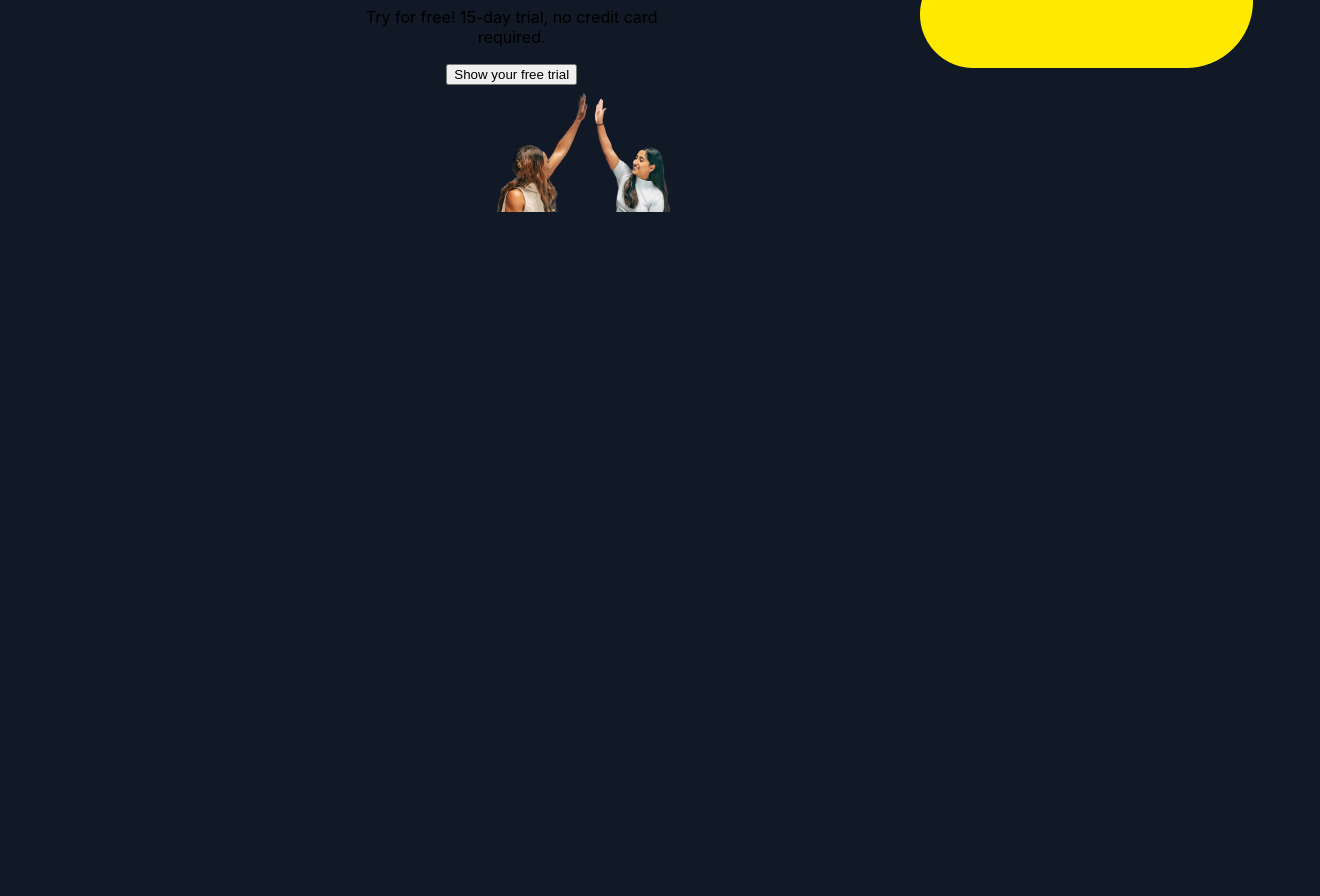
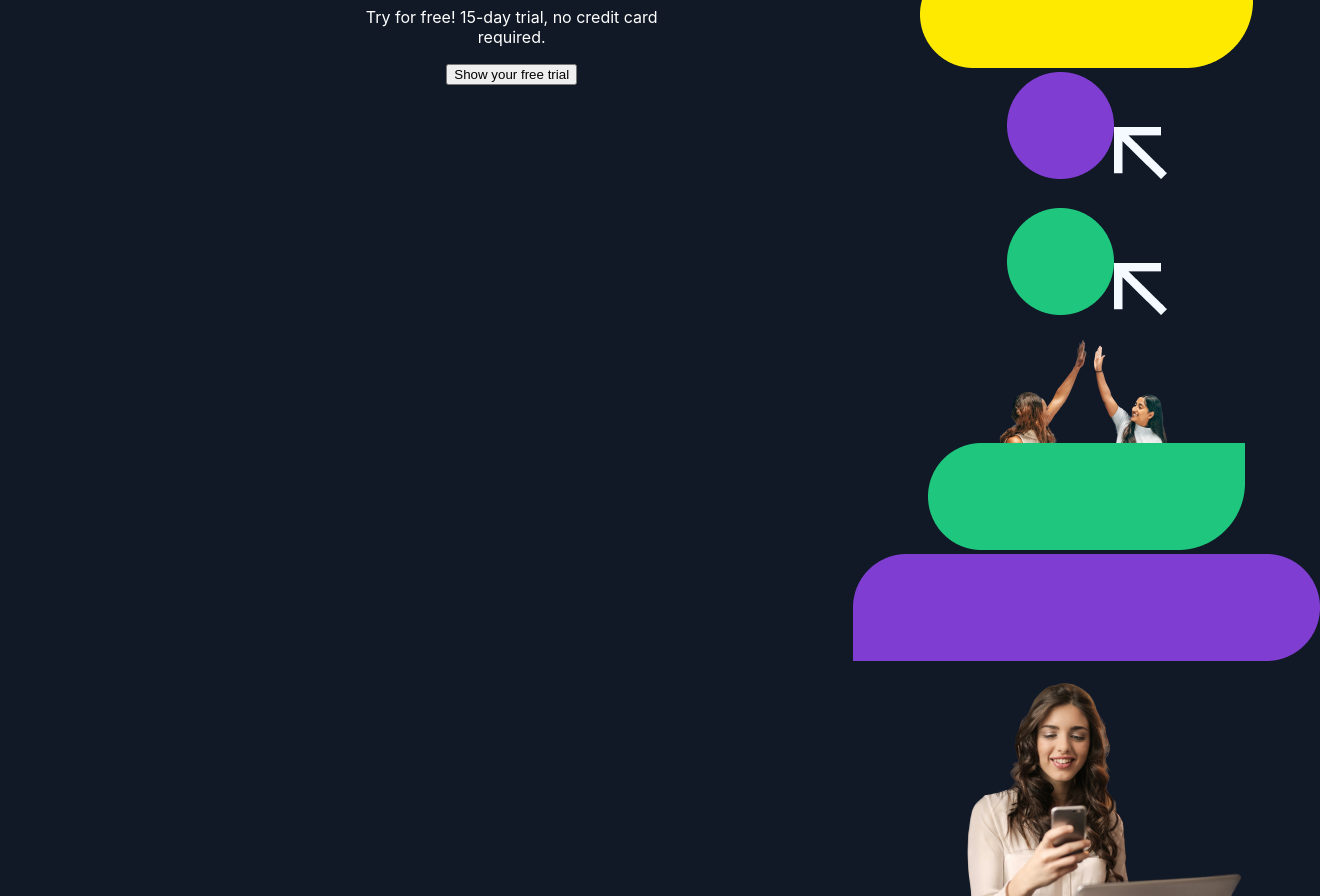
Before and after one commit to Peacesandy/omin-gpt, a React (Create React App) app: page / in a window 1280 px wide. Shown: the part 340-1236 px from the top of the page, 1320 px wide, since content can reach past the window. Before the commit the page ends 800 px from the top, so only its background shows below. Built offline with nearby package versions, Linux system fonts and the light colour scheme.

Commit message:
added all images for home

```diff
--- a/src/Components/Home.jsx
+++ b/src/Components/Home.jsx
@@ -4,6 +4,15 @@ import People from '../Assets/pexels-fauxels-3182812 Background Removed 1 (1).pn
 import Yellowlong from '../Assets/Rectangle 13060.png'
 import Whiterectangle from '../Assets/Rectangle 13061 (2).png'
 import Claphands from '../Assets/pexels-kindel-media-7688458 Background Removed 1.png'
+import Purplevector from '../Assets/Ellipse 94.png'
+import Purplearrow from '../Assets/Vector (4).png'
+import Greenvector from '../Assets/Ellipse 95.png'
+import Greenarrow from '../Assets/Vector (5).png'
+import Greenrectangle from '../Assets/Rectangle 13058 (1).png'
+import Purplerectangle from '../Assets/Rectangle 13057.png'
+import Techwoman from '../Assets/pexels-andrea-piacquadio-920382 Background Removed 1.png'
+import Yellowvector from '../Assets/Rectangle 13060.png'
+
 
 function Home() {
   return (
@@ -32,10 +41,20 @@ function Home() {
       <div className='images-left'>
           <img src={People} alt="" className='people-image'/>
           <img src={Yellowlong} alt="" className='yellow-long' />
+          <img src={Purplevector} alt="" />
+          <img src={Purplearrow} alt="" />
       </div>
-      <div>
+      <div className='second-images'>
+        <img src={Greenvector} alt="" />
+          <img src={Greenarrow} alt="" />
+          <img src={Claphands} alt="" />
         <img src={Whiterectangle} alt="" />
-        <img src={Claphands} alt="" />
+      </div>
+      <div className='third-images'>
+        <img src={Greenrectangle} alt="" />
+        <img src={Purplerectangle} alt="" />
+        <img src={Techwoman} alt="" />
+        <img src={Yellowvector} alt="" />
       </div>
     </div>
   )
--- a/src/Styles/Home.css
+++ b/src/Styles/Home.css
@@ -15,6 +15,7 @@ body{
 
 .text-container{
     margin-right: 30% ;
+    color: #FFFFFF;
 }
 
 
@@ -22,3 +23,13 @@ body{
     margin-left: 200%;
    margin-top: -65%;
 }
+
+.second-images{
+    margin-left: 200%;
+    margin-top: 5%;
+}
+
+.third-images{
+    margin-left: 200%;
+    margin-top: -8%;
+}
```
